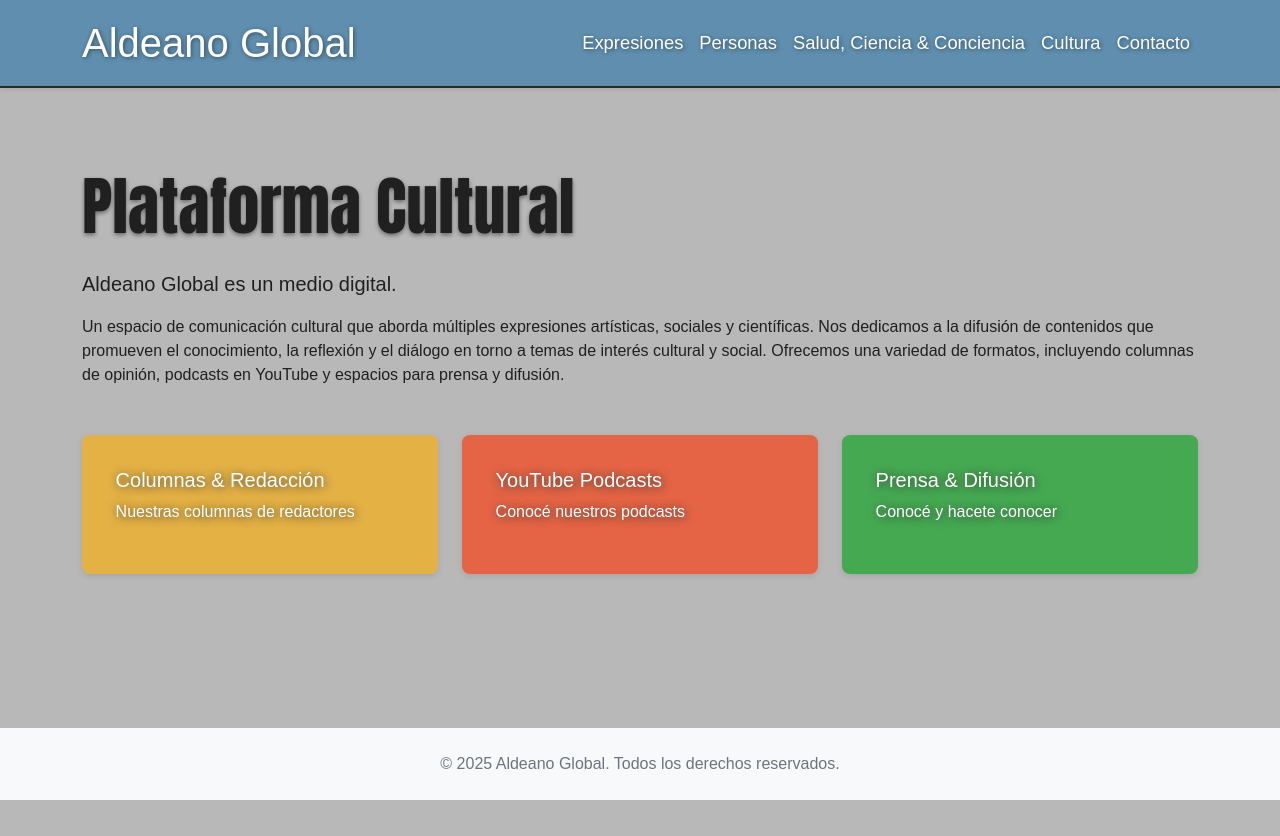
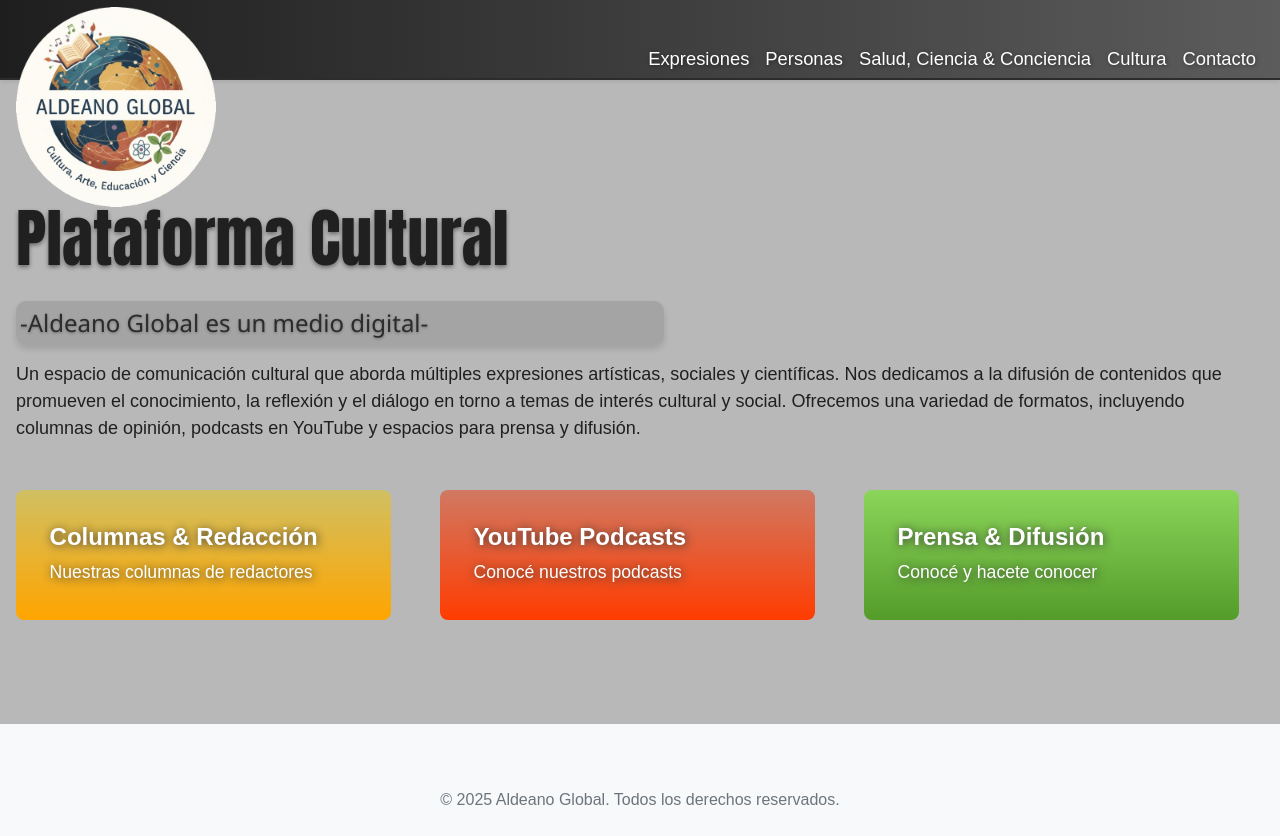
Before and after one commit to marianof87/aldeano_global, a Next.js app: page / in a window 1280 px wide. Before the commit the page ends 800 px from the top, so only its background shows below. Built offline with nearby package versions, Linux system fonts and the light colour scheme.

Commit message:
logo y estilo

```diff
--- a/src/components/Header.tsx
+++ b/src/components/Header.tsx
@@ -1,13 +1,20 @@
 import Link from 'next/link';
+import Image from 'next/image';
 
 export default function Header() {
   return (
     <header>
       <nav className="navbar navbar-expand-lg navbar-light bg-light shadow-sm">
         <div className="container">
-          <Link href="/" className="navbar-brand">
-            Aldeano Global
-          </Link>
+          <Link href="/" className="navbar-brand d-flex align-items-center">
+  <img
+  src="/img/logo.png"
+  alt="Aldeano Global Logo"
+  className="header-logo"
+/>
+
+</Link>
+
           <button
             className="navbar-toggler"
             type="button"
@@ -19,6 +26,7 @@
           >
             <span className="navbar-toggler-icon"></span>
           </button>
+
           <div className="collapse navbar-collapse" id="navbarNav">
             <ul className="navbar-nav ms-auto">
               <li className="nav-item">
@@ -38,16 +46,17 @@
               </li>
               <li className="nav-item">
                 <Link href="/cultura" className="nav-link">
-                Cultura
+                  Cultura
                 </Link>
               </li>
               <li className="nav-item">
                 <Link href="/contact" className="nav-link">
-                Contacto
+                  Contacto
                 </Link>
               </li>
             </ul>
           </div>
+
         </div>
       </nav>
     </header>
--- a/src/pages/index.tsx
+++ b/src/pages/index.tsx
@@ -6,8 +6,8 @@
       <div className="container py-5">
         <h1 className="mb-4">Plataforma Cultural</h1>
         <p className="lead">
-          Aldeano Global es un medio digital.</p>
-          <p>Un espacio de comunicación cultural que aborda múltiples expresiones artísticas, sociales y científicas. Nos dedicamos a la difusión de contenidos que promueven el conocimiento, la reflexión y el diálogo en torno a temas de interés cultural y social. Ofrecemos una variedad de formatos, incluyendo columnas de opinión, podcasts en YouTube y espacios para prensa y difusión.</p>
+          -Aldeano Global es un medio digital-</p>
+          <p className="text">Un espacio de comunicación cultural que aborda múltiples expresiones artísticas, sociales y científicas. Nos dedicamos a la difusión de contenidos que promueven el conocimiento, la reflexión y el diálogo en torno a temas de interés cultural y social. Ofrecemos una variedad de formatos, incluyendo columnas de opinión, podcasts en YouTube y espacios para prensa y difusión.</p>
         <div className="row mt-5">
           <div className="col-md-4">
             <div className="card1">
--- a/src/styles/globals.css
+++ b/src/styles/globals.css
@@ -27,32 +27,68 @@
 }
 
 /* Cards y footer */
+.card1, .card2, .card3 {
+  width: 375px;
+  height: 130px;
+  padding: 200px;
+}
+
 .card1 {
   border-radius: 0.5rem;
-  box-shadow: 0 2px 6px rgba(0,0,0,0.1);
-  background-color: #ffae009f;
+  box-shadow: 3 2px 6px rgba(0,0,0,0.1);
+  background: linear-gradient(rgba(231, 199, 17, 0.514), orange);
   color: #ffffff;
   text-shadow: 1px 1px 10px #363636;
   margin-bottom: 1.5rem;
   padding: 2.1rem;
+  cursor: pointer;
 }
+.card1-title {
+  font-size: 1.5rem;
+  font-weight: bold;
+}
+.card1-text {
+  font-size: 1.1rem;
+  line-height: 1.4;
+}
+
 .card2 {
   border-radius: 0.5rem;
-  box-shadow: 0 2px 6px rgba(0,0,0,0.1);
-  background-color: #ff33009f;
+  box-shadow: 3 2px 6px rgba(0,0,0,0.1);
+  background: linear-gradient(rgba(231, 60, 17, 0.514), rgb(255, 60, 0));
   color: #ffffff;
   text-shadow: 1px 1px 10px #363636;
   margin-bottom: 1.5rem;
   padding: 2.1rem;
+  cursor: pointer;
 }
+.card2-title {
+  font-size: 1.5rem;
+  font-weight: bold;
+}
+.card2-text {
+  font-size: 1.1rem;
+  line-height: 1.4;
+}
+
 .card3 {
   border-radius: 0.5rem;
-  box-shadow: 0 2px 6px rgba(0,0,0,0.1);
-  background-color: #00a1169f;
+  box-shadow: 3 2px 6px rgba(0,0,0,0.1);
+  background: linear-gradient(rgba(97, 240, 1, 0.514), rgba(54, 148, 0, 0.774));
   color: #ffffff;
   text-shadow: 1px 1px 10px #363636;
   margin-bottom: 1.5rem;
   padding: 2.1rem;
+  cursor: pointer;
+}
+.card3-title {
+  font-size: 1.5rem;
+  font-weight: bold;
+}
+
+.card3-text {
+  font-size: 1.1rem;
+  line-height: 1.4;
 }
 
 footer {
@@ -85,6 +121,22 @@
   text-shadow: 0 2px 4px #00000070;
   font-size: 4rem;
 }
+.lead {
+  font-family: 'Segoe UI', Tahoma, Geneva, Verdana, sans-serif;
+  margin-right: 600px;
+  font-size: 1.5rem;
+  color: #2c2c2c;
+  text-shadow: 0 1px 3px #00000050;
+  background-color: #999999a0;
+  padding: 4px;
+  box-shadow: 0 4px 6px #00000020;
+  border-radius: 10px;
+}
+
+.text {
+  text-shadow: 3 2px 6px #00000020;
+  font-size: 18px;
+}
 /* Header - tamaño de fuentes */
 .navbar-brand {
   font-size: 2.5rem !important;
@@ -105,3 +157,33 @@
   color: #ffffff !important; /* Texto blanco */
   text-shadow: 1px 1px 4px #00000070; /* Sombra suave */
 }
+.container { /* Cuerpo entero */
+  max-width: 1450px;
+  margin: 0 auto;
+  padding: 0 1rem;
+  margin-top: 40px;
+}
+.navbar {
+  height: 80px;            /* altura fija del header */
+  display: flex;
+  align-items: center;      /* centra verticalmente */
+}
+
+.navbar-brand img {
+  max-height: 200px;         /* tamaño de la imagen */
+  width: auto;
+  margin-top: 95px;
+}
+
+.nav-link  {  /* separar palabras, están todas en un solo .nav-link */
+  font-size: 20px;        /* tamaño de los ítems del menú */
+}
+
+/* Gradiente para el HEADER */
+.navbar {
+  background: linear-gradient(90deg, #1e1e1e, #5c5c5c);
+  height: 80px;                 /* mantiene tamaño fijo */
+  display: flex;
+  align-items: center;
+  box-shadow: 0 2px 8px rgba(0,0,0,0.25);
+}
```
Also changed, not shown: public/img/logo.png (added).
